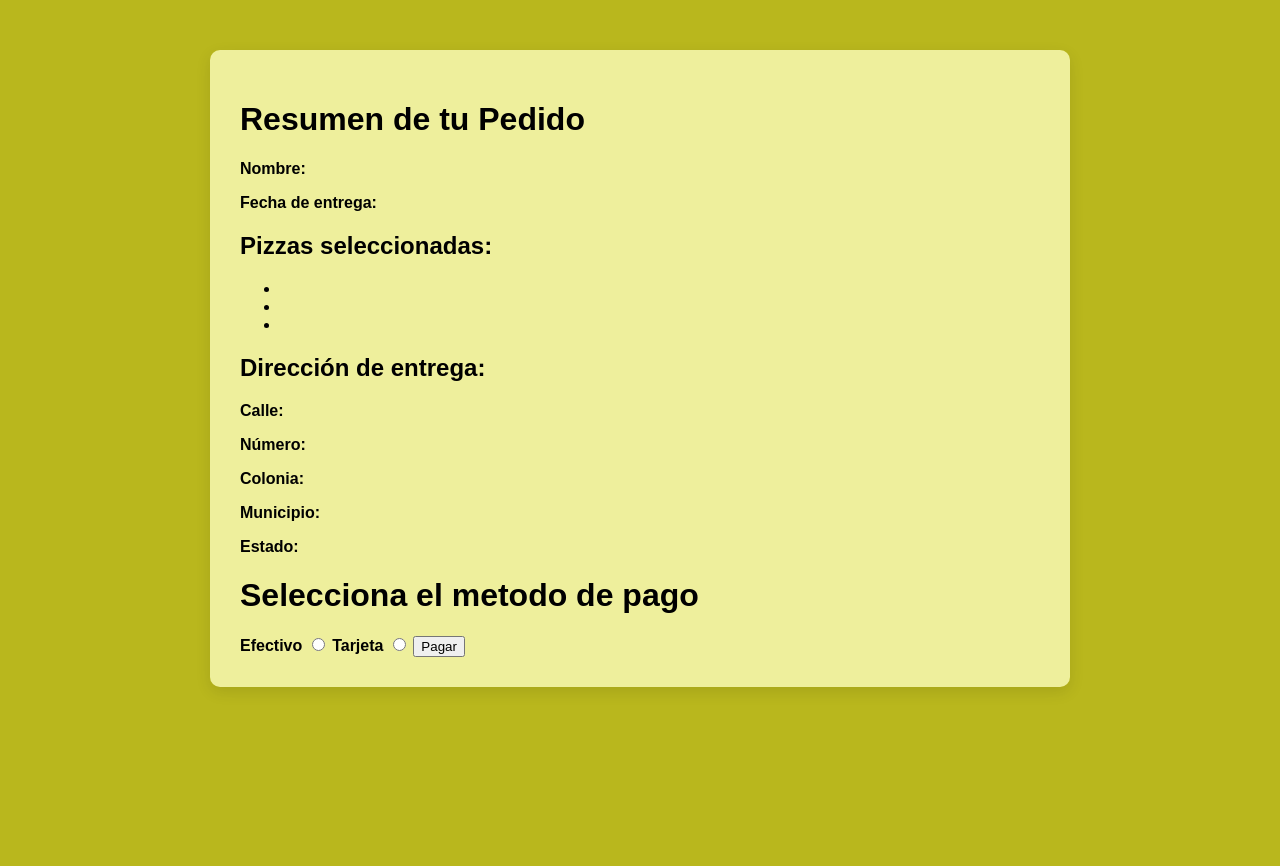
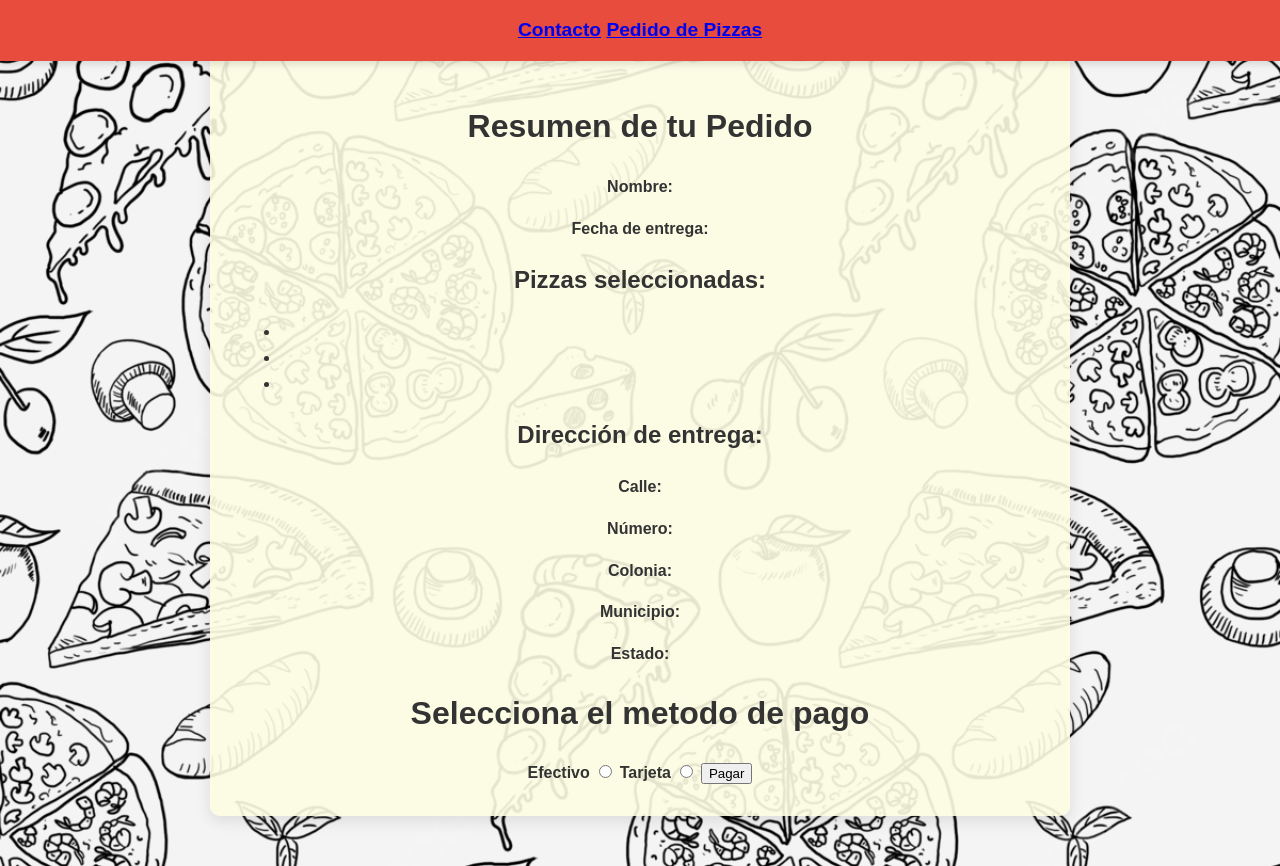
Before and after one commit to alexa4j/sitio, a plain HTML site: page envio.html in a window 1280 px wide. Before the commit the page ends 800 px from the top, so only its background shows below. Drawn offline with Linux system fonts and the light colour scheme.

Commit message:
Add files via upload

```diff
--- a/envio.html
+++ b/envio.html
@@ -7,7 +7,10 @@
     <link rel="stylesheet" href="styles.css">
 </head>
 <body>
-
+    <div class="header">
+        <a href="contactos.html">Contacto</a>
+        <a href="formulario.html">Pedido de Pizzas</a>
+    </div>
 <div class="container">
     <h1>Resumen de tu Pedido</h1>
 
--- a/styles.css
+++ b/styles.css
@@ -1,13 +1,17 @@
 
 body {
-    font-family: Arial, sans-serif;
-    background-color: #b9b71d;
-    margin: 0;
-    padding: 0;
+    font-family: 'Arial', sans-serif;
+    background-color: #f4f4f4;
+    color: #333;
+    line-height: 1.6;
+    background-image: url('fon.jpg');
+    background-size: cover;
+    background-attachment: fixed;
+    text-align: center;
 }
 
 .container {
-    background-color: rgba(244, 245, 170, 0.9);
+    background-color: rgba(253, 253, 228, 0.9);
     padding: 30px;
     border-radius: 10px;
     box-shadow: 0 5px 15px rgba(0, 0, 0, 0.1);
@@ -22,3 +26,19 @@ body {
     margin: 5px;
     border-radius: 8px;
 }
+
+
+.header {
+    background-color: #e74c3c;
+    color: white;
+    text-align: center;
+    padding: 15px 0;
+    font-size: 1.2rem;
+    font-weight: bold;
+    position: fixed;
+    top: 0;
+    left: 0;
+    width: 100%;
+    z-index: 1000;
+    box-shadow: 0 4px 6px rgba(0, 0, 0, 0.1);
+}
```
Also changed, not shown: contactos.html (added, +39 -0 lines), datos.html (+4 -0 lines), dats.js (added, +27 -0 lines), efectivo.html (+4 -0 lines), envio2.html (+4 -0 lines), formulario.html (+4 -0 lines), tarjeta.html (+4 -0 lines), fin.avif (added), fon.jpg (added).
